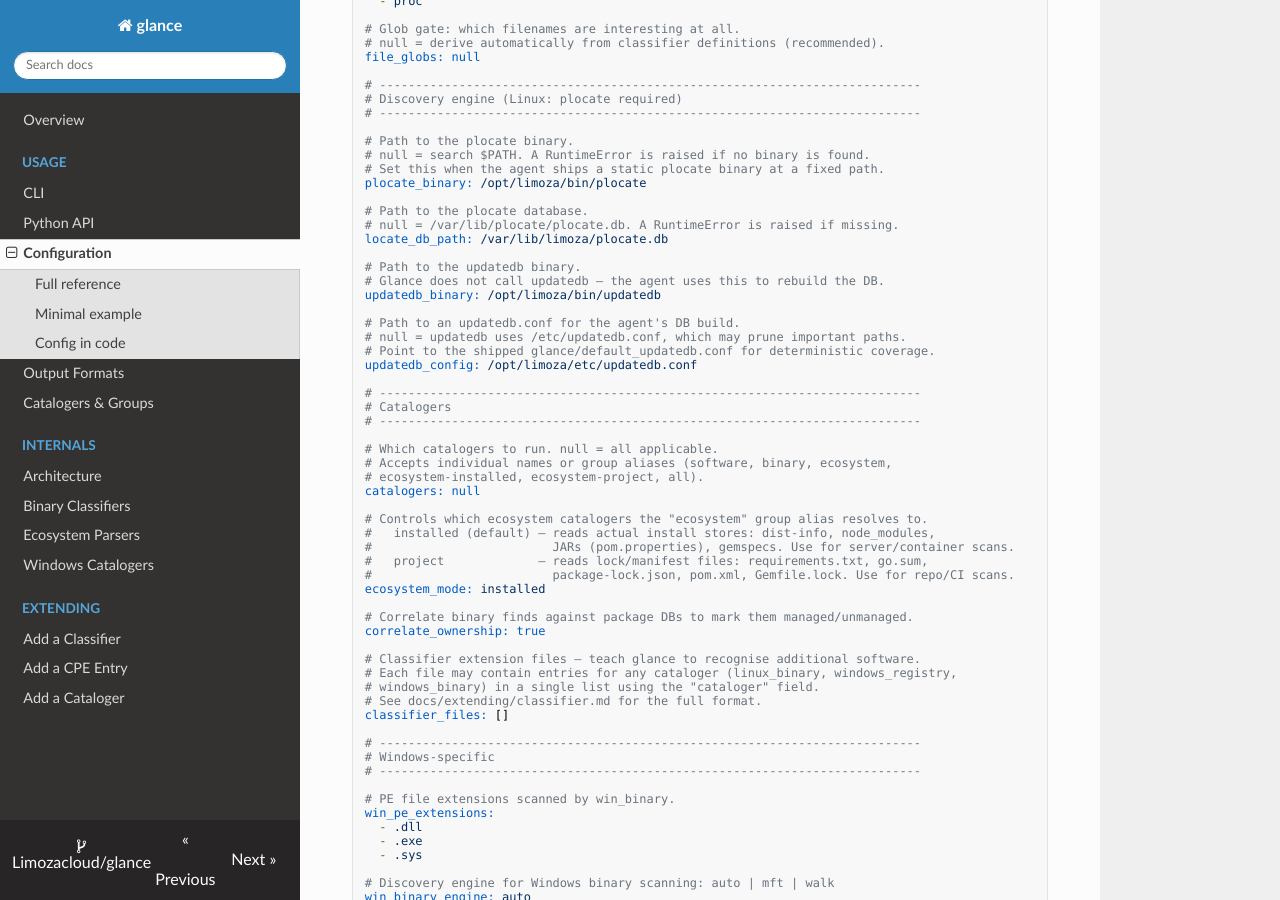
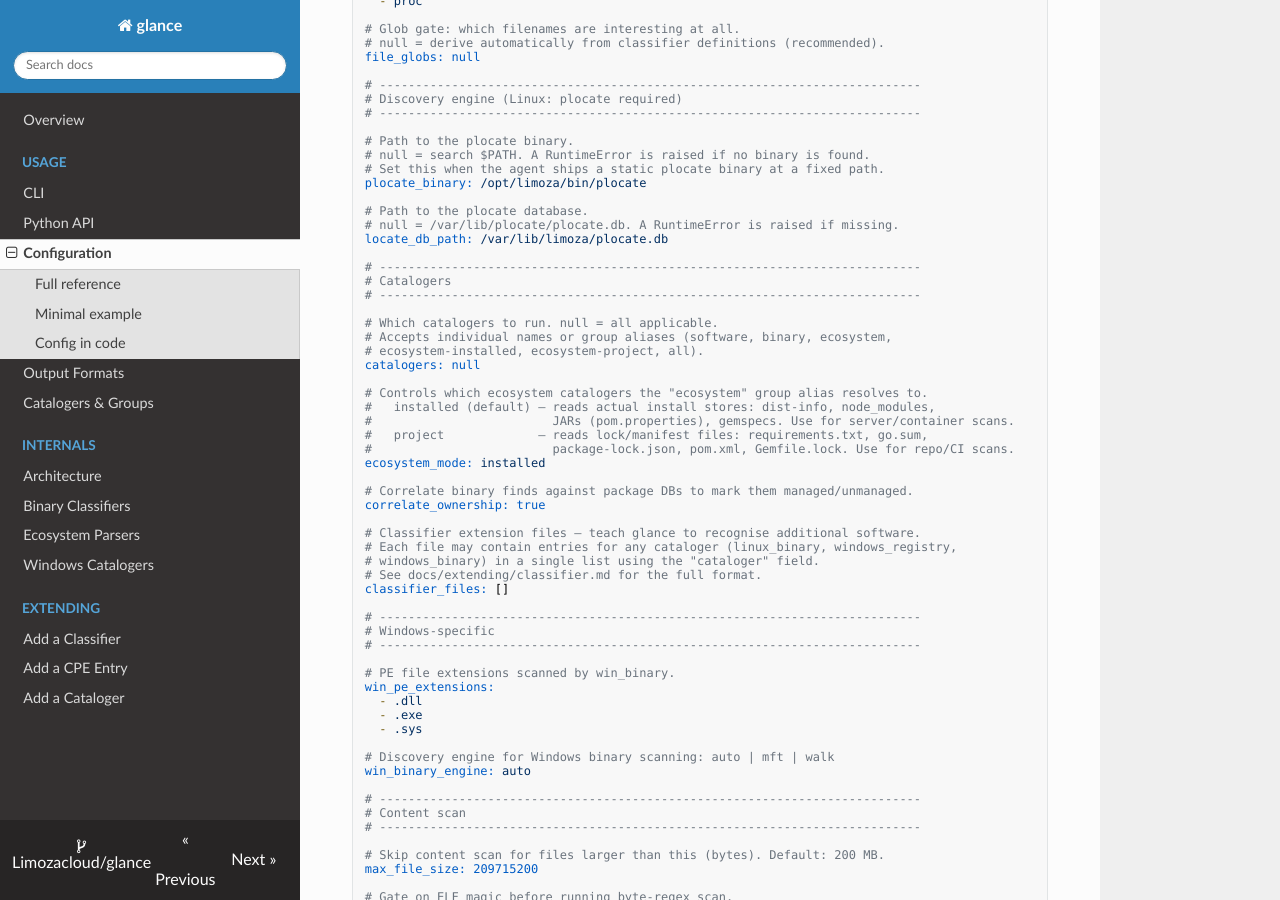
Before and after one commit to Limozacloud/glance, an MkDocs documentation site: the page built from docs/usage/config.md, in a window 1280 px wide and 900 px high, scrolled down 630 px. Built offline with MkDocs 1.6.1, drawn with Linux system fonts in a browser that asks for light colours; nearby versions of some CDN libraries.

Commit message:
refactor: remove updatedb_binary and updatedb_config from glance config

```diff
--- a/docs/usage/config.md
+++ b/docs/usage/config.md
@@ -46,15 +46,6 @@ plocate_binary: /opt/limoza/bin/plocate
 # Path to the plocate database.
 # null = /var/lib/plocate/plocate.db. A RuntimeError is raised if missing.
 locate_db_path: /var/lib/limoza/plocate.db
-
-# Path to the updatedb binary.
-# Glance does not call updatedb — the agent uses this to rebuild the DB.
-updatedb_binary: /opt/limoza/bin/updatedb
-
-# Path to an updatedb.conf for the agent's DB build.
-# null = updatedb uses /etc/updatedb.conf, which may prune important paths.
-# Point to the shipped glance/default_updatedb.conf for deterministic coverage.
-updatedb_config: /opt/limoza/etc/updatedb.conf
 
 # ---------------------------------------------------------------------------
 # Catalogers
```
Also changed, not shown: README.md (+0 -2 lines), 2 other files.
